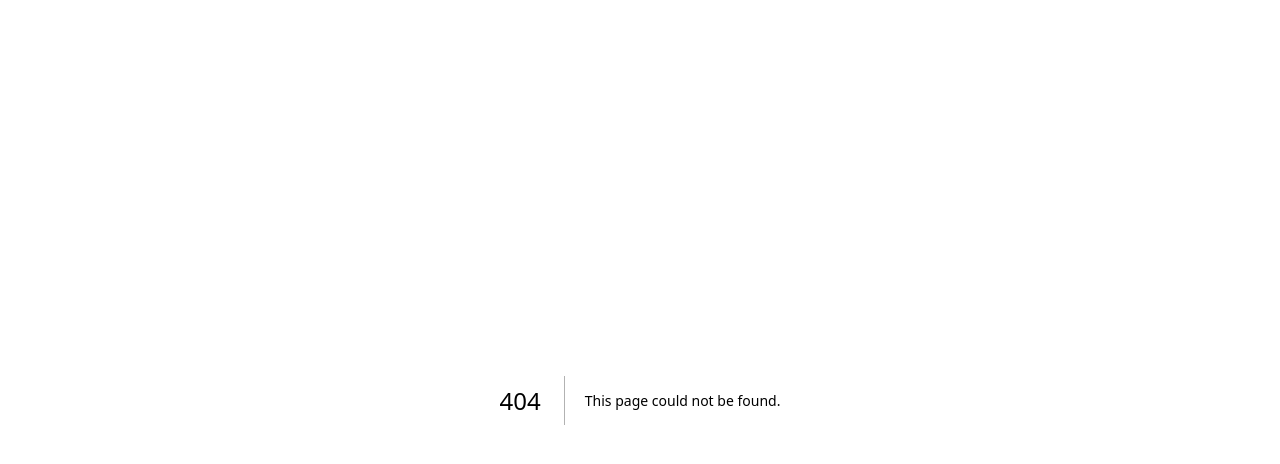
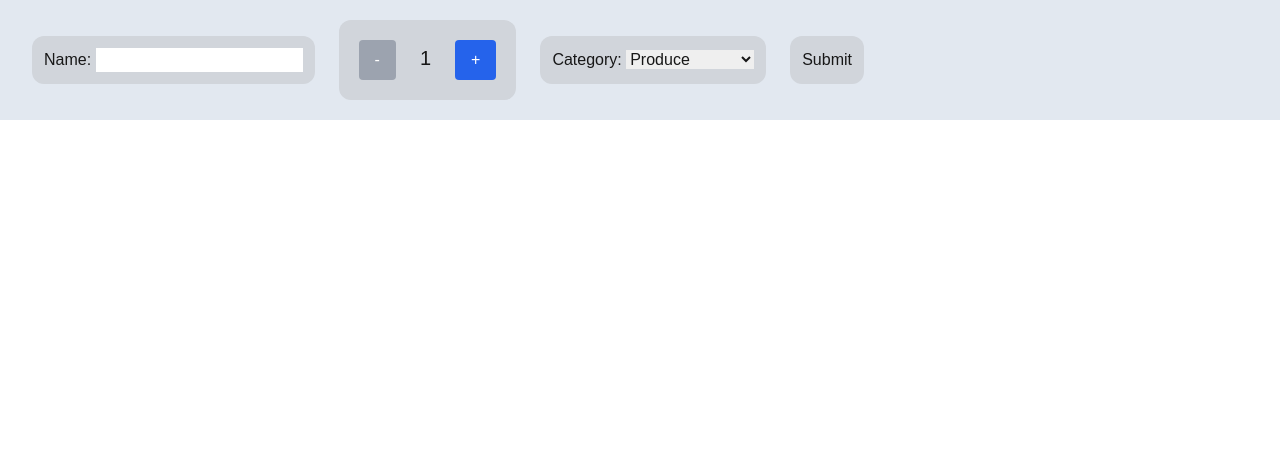
Before and after one commit to zi-michael-liang/cprg306-assignments, a Next.js app: page /week-5 in a window 1280 px wide. Before the commit this address had no page. Shown: the top 464 px of the page. Built offline with nearby package versions, Linux system fonts and the light colour scheme.

Commit message:
week 5 assignment`
Completed week 5 assignment: create item object using grocery list form

```diff
--- a/app/page.js
+++ b/app/page.js
@@ -7,6 +7,7 @@ export default function Home() {
       <p><Link href = "../week-2/" className="underline">Week 2 assignment</Link></p>
       <p><Link href = "../week-3/" className="underline">Week 3 assignment</Link></p>
       <p><Link href = "../week-4/" className="underline">Week 4 assignment</Link></p>
+      <p><Link href = "../week-5/" className="underline">Week 5 assignment</Link></p>
     </main>
   );
 }
--- /dev/null
+++ b/app/week-5/new-item.js
@@ -0,0 +1,105 @@
+"use client"
+
+import { useState } from "react"
+
+export default function NewItem() {
+
+    const [quantity, setQuantity] = useState(1);
+
+    const increment = (event) => {
+
+        event.preventDefault();
+        if (quantity < 20) {
+            setQuantity(quantity + 1);
+        }
+    }
+
+    const decrement = (event) => {
+
+        event.preventDefault();
+        if (quantity > 1) {
+            setQuantity(quantity - 1);
+        }
+    }
+
+    let btnStyles = "bg-blue-600 text-white rounded px-4 py-2 m-2 hover:bg-blue-400 active:bg-yellow-500 disabled:bg-gray-400"
+
+    let incrementDisable = false;
+    let decrementDisable = false;
+
+    if (quantity >= 20) {
+        incrementDisable = true;
+    }
+    if (quantity <= 1) {
+        decrementDisable = true;
+    }
+
+
+    const [name, setName] = useState("");
+    const handleNameChange = (event) => setName(event.target.value);
+
+
+    const [category, setCategory] = useState("produce");
+    const handleCategoryChange = (event) => setCategory(event.target.value);
+
+
+    const handleSubmit = (event) => {
+        event.preventDefault();
+
+        let item = {
+            name: name,
+            quantity: quantity,
+            category: category,
+        }
+
+        console.dir(item);
+
+        alert(`Added Item.
+            Name: ${name}
+            Quantity: ${quantity}
+            Category: ${category}
+        `);
+
+        setName("");
+        setQuantity(1);
+        setCategory("produce");
+    }
+
+
+    return (
+        <form onSubmit={handleSubmit} className="bg-slate-200 p-5">
+
+            <div className="bg-gray-300 inline-block p-3 mx-3 rounded-xl">
+                <label>Name: </label>
+                <input type="text" onChange={handleNameChange} value={name} required={true}></input>
+            </div>
+
+            <div className="bg-gray-300 inline-block p-3 mx-3 rounded-xl">
+                <button onClick={decrement} className={btnStyles} disabled={decrementDisable}>-</button>
+                <label className="mx-4 text-xl">{quantity}</label>
+                <button onClick={increment} className={btnStyles} disabled={incrementDisable}>+</button>
+            </div>
+
+            <div className="bg-gray-300 inline-block p-3 mx-3 rounded-xl">
+                <label>Category: </label>
+                <select onChange={handleCategoryChange} value={category}>
+                    <option value="produce">Produce</option>
+                    <option value="dairy">Dairy</option>
+                    <option value="bakery">Bakery</option>
+                    <option value="meat">Meat</option>
+                    <option value="frozen">Frozen Foods</option>
+                    <option value="canned">Canned Goods</option>
+                    <option value="dry">Dry Goods</option>
+                    <option value="beverage">Beverages</option>
+                    <option value="snack">Snacks</option>
+                    <option value="household">Household</option>
+                    <option value="other">Other</option>
+                </select>
+            </div>
+
+            <div className="bg-gray-300 inline-block p-3 mx-3 rounded-xl">
+                <button>Submit</button>
+            </div>
+        </form>
+    );
+}
--- /dev/null
+++ b/app/week-5/page.js
@@ -0,0 +1,10 @@
+import NewItem from "./new-item";
+
+
+export default function Page() {
+    return(
+        <main>
+            <NewItem />
+        </main>
+    );
+}
```
